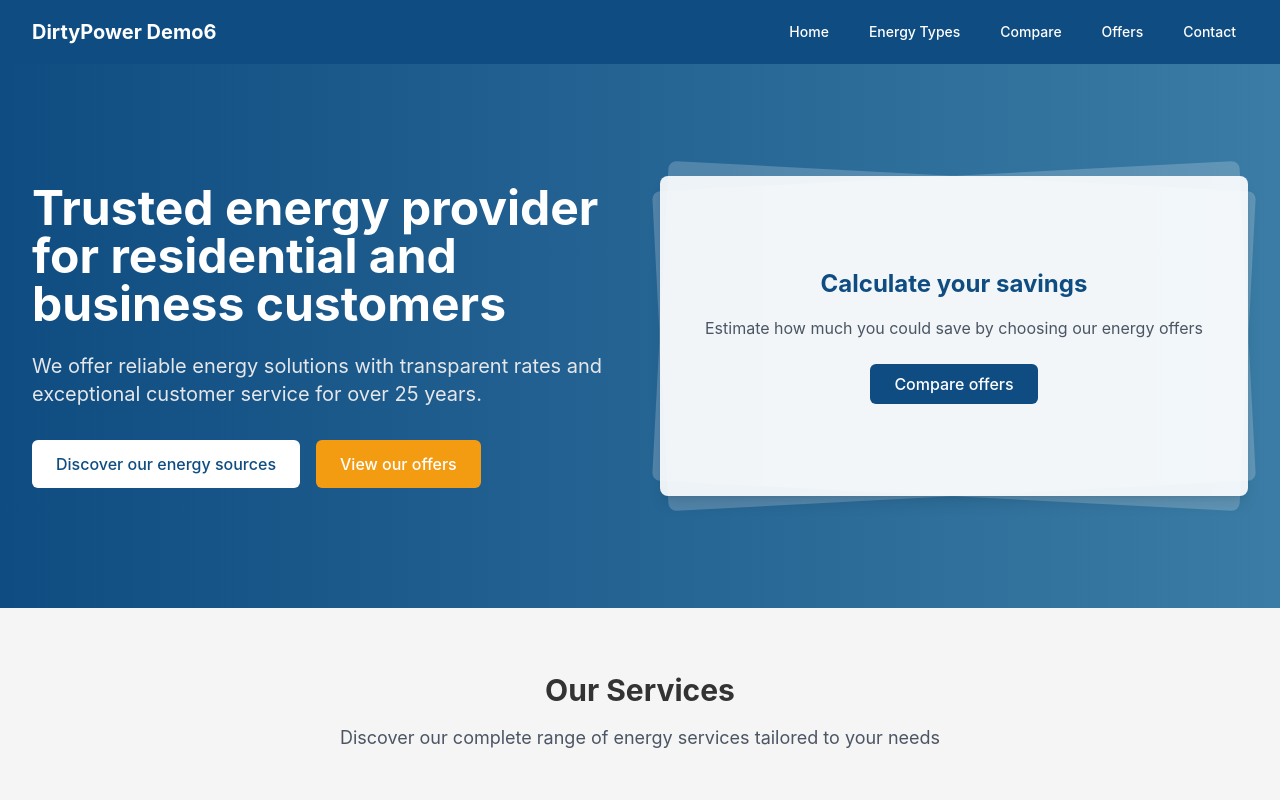
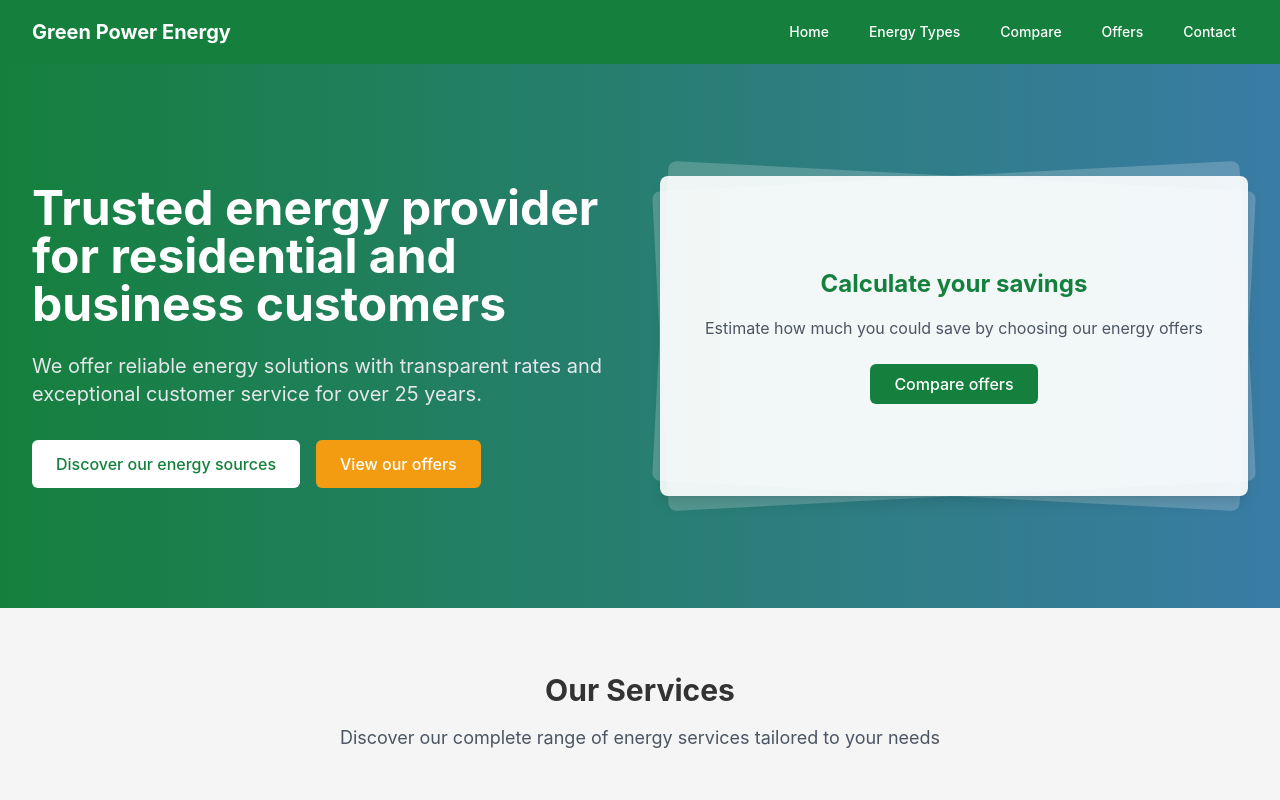
Before and after one commit to engie-codespace/demo6-dirty-power, a React (Create React App) app: page / in a window 1280 px wide. Shown: the top 800 px of the page. Built offline with nearby package versions, Linux system fonts and the light colour scheme.

Commit message:
Change site name in Navbar to 'Green Power Energy'

```diff
--- a/src/components/Navbar.tsx
+++ b/src/components/Navbar.tsx
@@ -14,7 +14,7 @@
         <div className="flex justify-between h-16">
           <div className="flex items-center">
             <Link to="/" className="flex-shrink-0 flex items-center">
-              <span className="text-white text-xl font-bold">DirtyPower Demo6</span>
+              <span className="text-white text-xl font-bold">Green Power Energy</span>
             </Link>
           </div>
 
--- a/tailwind.config.js
+++ b/tailwind.config.js
@@ -6,7 +6,7 @@
   theme: {
     extend: {
       colors: {
-        primary: "#0F4C81",
+        primary: "#15803d", // changed from blue (#0F4C81) to green (#15803d)
         secondary: "#3A7CA5",
         accent: "#F39C12",
         light: "#F5F5F5",
```
Also changed, not shown: public/logo-energy.svg (added).
